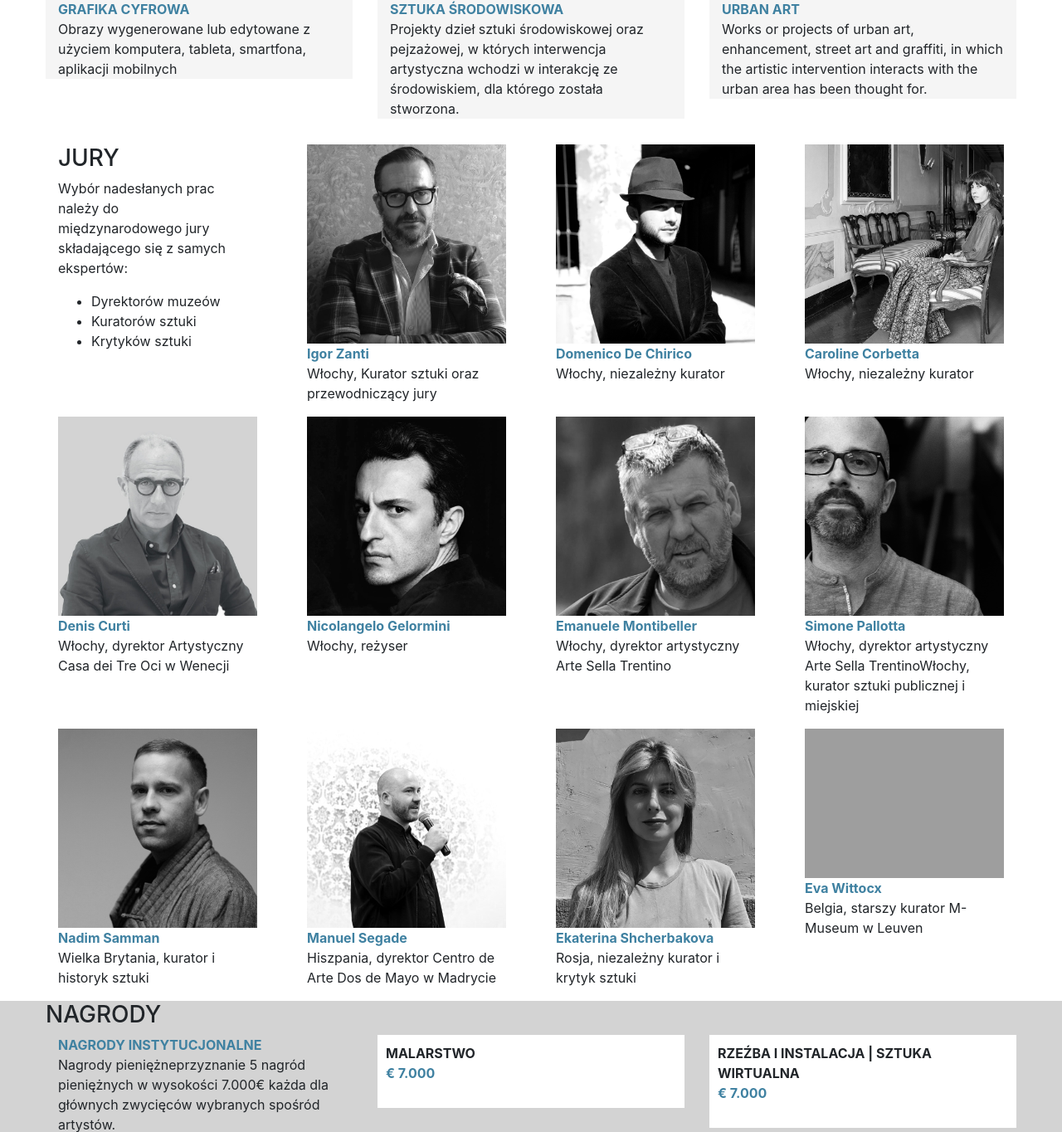
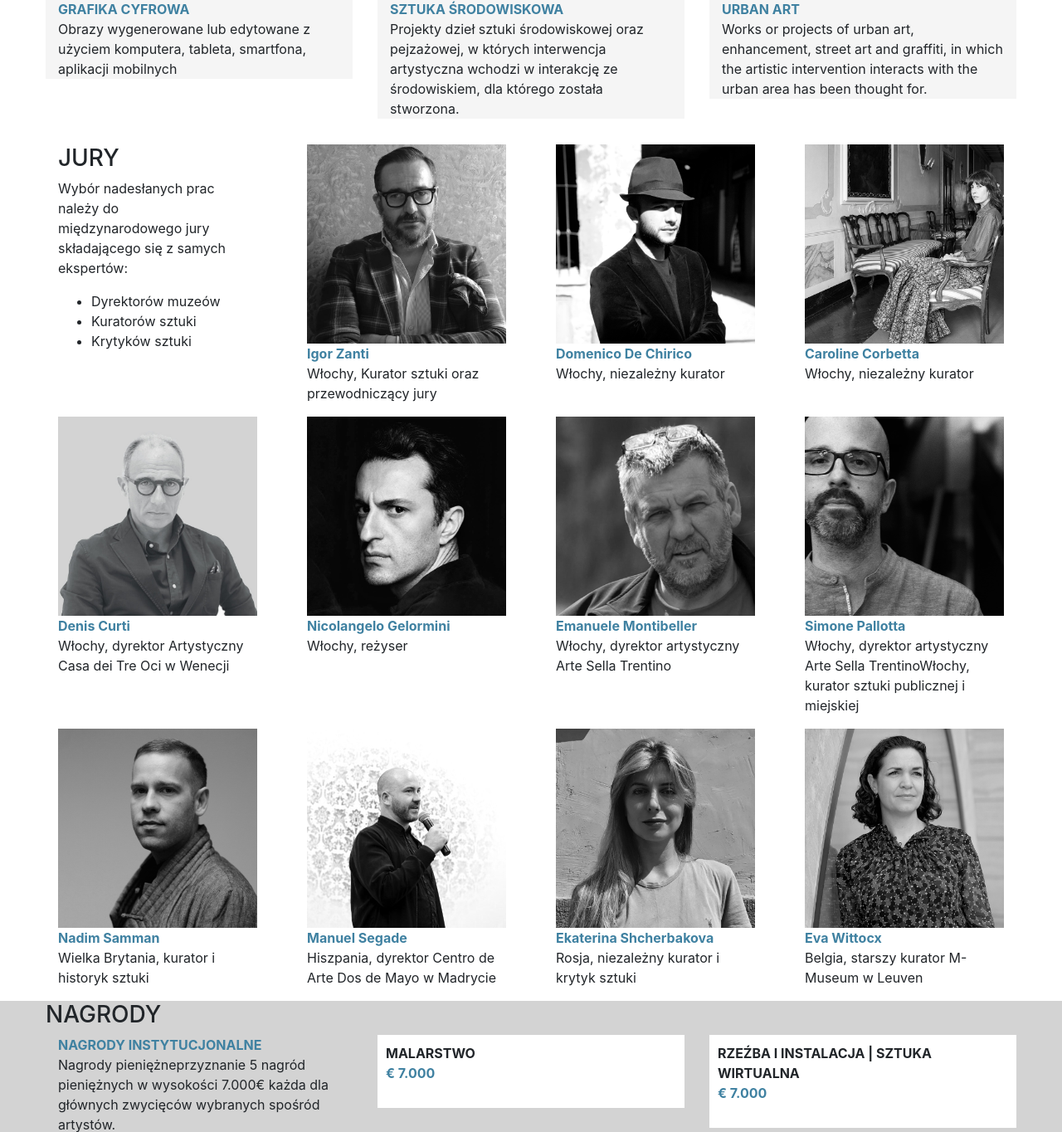
Before and after one commit to kk0walski/konkurs, a Django app: page / in a window 1280 px wide. Shown: the part 897-2261 px from the top of the page at 83% size. Run offline with Django 3.2, Linux system fonts and the light colour scheme; some libraries are stand-ins or nearby versions; grey boxes are pictures that could not be loaded.

Commit message:
naprawa obrazka

```diff
--- a/laguna/konkurs/templates/index.html
+++ b/laguna/konkurs/templates/index.html
@@ -309,7 +309,7 @@
         </div>
         <div class="col-sm-3">
           <div class="col-sm-12">
-            <img src="{static "img/eva_wittocx.jpg" %}" alt="Eva Wittocx" class="img-responsive" width="100%">
+            <img src="{% static "img/eva_wittocx.jpg" %}" alt="Eva Wittocx" class="img-responsive" width="100%">
             <strong style="color: #3f81a1;">Eva Wittocx</strong>
             <p>Belgia, starszy kurator M-Museum w Leuven</p>
           </div>
```
